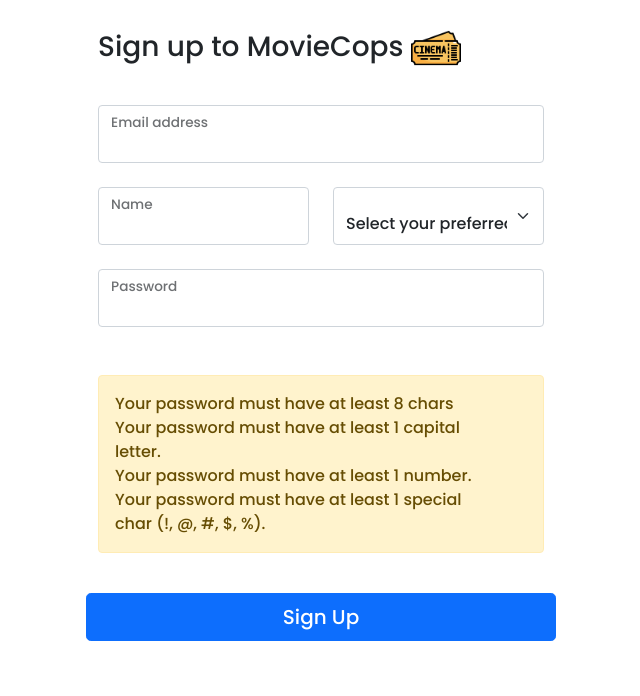
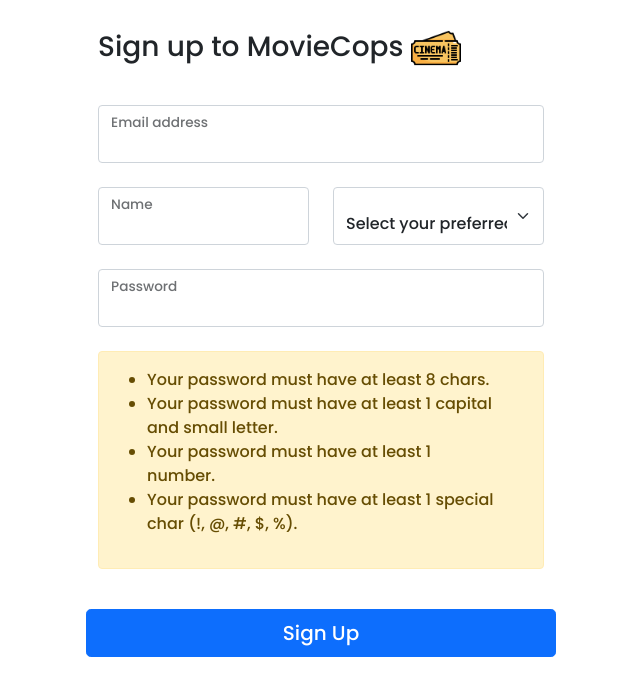
Before and after one commit to eersnington/MovieCops, a Flask app: page /signup in a window 1280 px wide. Shown: the part 82-778 px from the top of the page, without its empty margins (319-959 px from the left). Run offline with Flask 3, Linux system fonts and the light colour scheme; some libraries are stand-ins or nearby versions; some web fonts are replaced.

Commit message:
Clean up

```diff
--- a/main.py
+++ b/main.py
@@ -1,4 +1,5 @@
 import os
+import re
 import threading
 import time
 
@@ -234,6 +235,8 @@ def signup():
         has_special = False
         allowed_special = ['!', '@', '#', '$', '%']
 
+        if not bool(re.fullmatch(r'^[\w.]+@[\w.]+[.]+[\w.]+', email)):
+            return render_template('signup.html', error='Invalid Email')
         if check_email:
             return render_template('signup.html', error='Email is already in use')
         if language == 'Select your preferred language':
--- a/templates/signup.html
+++ b/templates/signup.html
@@ -19,11 +19,11 @@
       <div class="row ">
         <div class="col-sm">
           <div class="form-floating">
-            <input type="email" name="email" class="form-control" id="floatingInput" required>
+            <input type="email" name="email" class="form-control" id="email" required>
             <div class="invalid-feedback">
               Please enter your email.
             </div>
-            <label for="floatingInput">Email address</label>
+            <label for="email">Email address</label>
           </div>
         </div>
       </div>
@@ -31,11 +31,11 @@
       <div class="row">
         <div class="col-sm">
           <div class="form-floating">
-            <input type="text" name="name" class="form-control" id="floatingName" required>
+            <input type="text" name="name" class="form-control" id="name" required>
               <div class="invalid-feedback">
                 Please enter your name.
               </div>
-            <label for="floatingName">Name</label>
+            <label for="name">Name</label>
           </div>
         </div>
         <div class="col-sm">
@@ -54,23 +54,23 @@
       <div class="row">
         <div class="col-sm">
           <div class="form-floating">
-            <input type="password" name="password" class="form-control" id="floatingPassword" required>
+            <input type="password" name="password" class="form-control" id="password" required>
             <div class="invalid-feedback">
               Please enter your password.
             </div>
-            <label for="floatingPassword">Password</label>
+            <label for="password">Password</label>
           </div>
         </div>
       </div>
       <br>
-      <div class="col-6 mt-4 mt-xxl-0 w-auto h-auto">
+      <div class="col w-auto h-auto">
         <div class="alert alert-warning alert-dismissible fade show" role="alert">
-          <ul class="list-unstyled mb-0">
-            <li class="requirements leng">
-              Your password must have at least 8 chars
+          <ul class="list">
+            <li class="requirements lang">
+              Your password must have at least 8 chars.
             </li>
-            <li class="requirements big-letter">
-              Your password must have at least 1 capital letter.
+            <li class="requirements capital-and-small">
+              Your password must have at least 1 capital and small letter.
             </li>
             <li class="requirements num">
               Your password must have at least 1 number.
```
Also changed, not shown: templates/admin.html (+5 -8 lines), templates/adminLogin.html (+4 -4 lines), templates/index.html (+5 -6 lines), templates/login.html (+4 -4 lines), instance/movieDB.sqlite.
